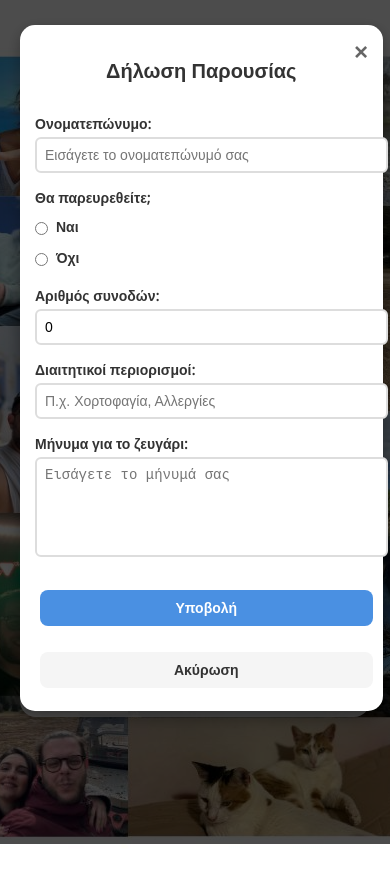
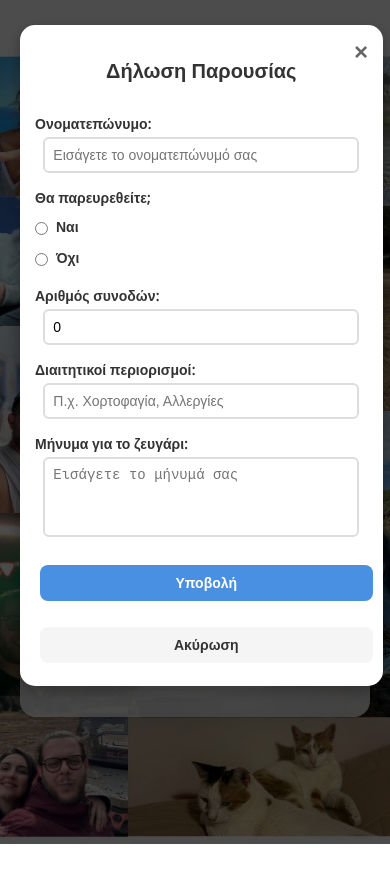
Before and after one commit to psycxeno/Wedding-App, a plain HTML site: page templates/index.html in a window 390 px wide. Both pictures are taken after a click on the button "📋 Δήλωση Παρουσίας". Drawn offline with nearby package versions, Linux system fonts and the light colour scheme.

Commit message:
index.html padding and mobile friendly v02

```diff
--- a/templates/index.html
+++ b/templates/index.html
@@ -158,6 +158,11 @@
         padding: 8px;
         font-size: 14px;
         border-radius: 6px;
+        max-width: 95%;
+        margin-left: auto;
+        margin-right: auto;
+        display: block;
+        box-sizing: border-box;
       }
 
       .form-group textarea {
```
